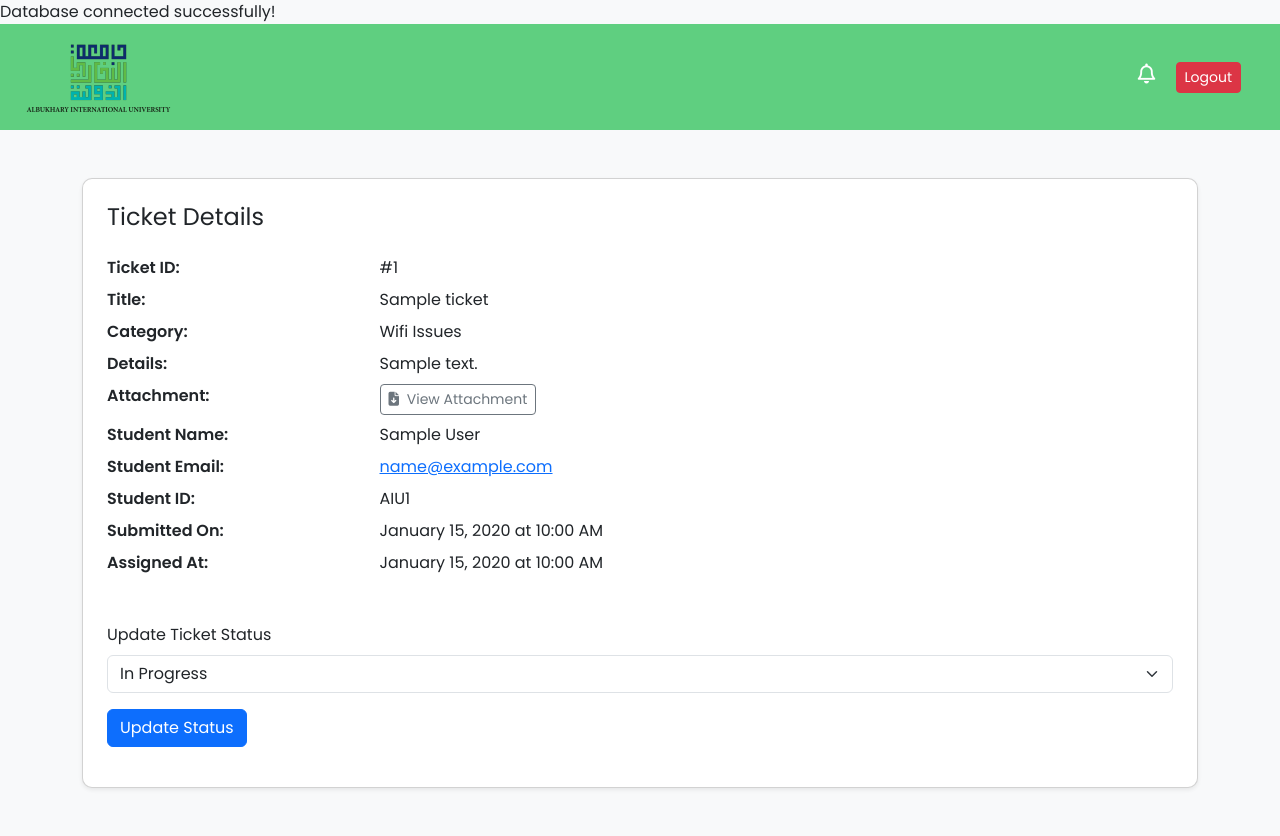
After one commit to tamannakassim/fyp_frontend_draft, a PHP site: page /public/ticketdetails.php?id=1 in a window 1280 px wide. The commit adds this page. Run offline with PHP 8.4, Linux system fonts and the light colour scheme; the visitor is signed in with stand-in values (Sample User, id 1); data comes from the database, SQL or seed files in the repository; tables that the repository leaves empty hold one stand-in row (values such as "Sample post").

Commit message:
changed ticket details page
changed it from html to php to implement the logic

```diff
--- /dev/null
+++ b/public/ticketdetails.php
@@ -0,0 +1,152 @@
+<?php
+session_start();
+include __DIR__ . '/db_connect.php'; // DB connection
+
+if (!isset($_GET['id'])) {
+    echo "No ticket ID specified.";
+    exit();
+}
+
+$ticketID = $_GET['id'];
+
+$query = "SELECT
+            t.TicketID, t.Title, t.Summary, t.Status, t.AttachmentPath, t.CreatedAt,
+            c.CategoryName,
+            u.FirstName, u.LastName, u.Email,
+            s.StudentID,
+            ta.AssignedAt
+          FROM tickets t
+          JOIN ticketcategories c ON t.CategoryID = c.CategoryID
+          JOIN users u ON t.UserID = u.UserID
+          JOIN students s ON u.UserID = s.UserID
+          JOIN ticketassignments ta ON t.ticketID = ta.ticketID
+          WHERE t.TicketID = ?";
+
+$stmt = $conn->prepare($query);
+$stmt->bind_param("i", $ticketID);
+$stmt->execute();
+$result = $stmt->get_result();
+
+if (!$ticket = $result->fetch_assoc()) {
+    echo "Ticket not found.";
+    exit();
+}
+?>
+
+
+<!DOCTYPE html>
+<html lang="en">
+<head>
+  <meta charset="UTF-8" />
+  <meta name="viewport" content="width=device-width, initial-scale=1.0"/>
+  <title>Ticket Details</title>
+
+  <!-- Bootstrap -->
+  <link href="https://cdn.jsdelivr.net/npm/bootstrap@5.3.3/dist/css/bootstrap.min.css" rel="stylesheet"/>
+
+  <!-- Font Awesome -->
+  <link rel="stylesheet" href="https://cdnjs.cloudflare.com/ajax/libs/font-awesome/6.7.2/css/all.min.css"/>
+
+  <!-- Google Fonts -->
+  <link href="https://fonts.googleapis.com/css2?family=Poppins:wght@400;600&display=swap" rel="stylesheet"/>
+
+  <style>
+    body {
+      font-family: 'Poppins', sans-serif;
+      background-color: #f8f9fa;
+    }
+    nav {
+      background-color: #5fcf80;
+      padding: 15px;
+    }
+    nav a {
+      color: #fff;
+      margin-right: 15px;
+      text-decoration: none;
+      font-weight: 600;
+    }
+    .card {
+      border-radius: 10px;
+    }
+  </style>
+</head>
+<body>
+
+<!-- Navbar -->
+<nav class="d-flex justify-content-between align-items-center px-4">
+  <a href="#"><img src="../fyp_frontend_draft-main/images/favicon-logo (1).png" alt="aiu-logo"></a>
+  <div>
+    <a href="#" class="me-3"><i class="fa-regular fa-bell fs-5"></i></a>
+    <a href="#" class="btn btn-danger btn-sm">Logout</a>
+  </div>
+</nav>
+
+<!-- Main Content -->
+<div class="container my-5">
+  <div class="card p-4 shadow-sm">
+    <h4 class="mb-4">Ticket Details</h4>
+
+    <!-- Ticket Info -->
+    <dl class="row">
+      <dt class="col-sm-3">Ticket ID:</dt>
+      <dd class="col-sm-9">#<?= htmlspecialchars($ticket['TicketID']) ?></dd>
+
+      <dt class="col-sm-3">Title:</dt>
+      <dd class="col-sm-9"><?= htmlspecialchars($ticket['Title']) ?></dd>
+
+      <dt class="col-sm-3">Category:</dt>
+      <dd class="col-sm-9"><?= htmlspecialchars($ticket['CategoryName']) ?></dd>
+
+      <dt class="col-sm-3">Details:</dt>
+      <dd class="col-sm-9"><?= nl2br(htmlspecialchars($ticket['Summary'])) ?></dd>
+
+      <dt class="col-sm-3">Attachment:</dt>
+      <dd class="col-sm-9">
+        <?php if (!empty($ticket['AttachmentPath'])): ?>
+          <a href="<?= htmlspecialchars($ticket['AttachmentPath']) ?>" target="_blank" class="btn btn-sm btn-outline-secondary">
+            <i class="fa-solid fa-file-arrow-down me-1"></i> View Attachment
+          </a>
+        <?php else: ?>
+          <span class="text-muted">No attachment</span>
+        <?php endif; ?>
+      </dd>
+
+      <dt class="col-sm-3">Student Name:</dt>
+      <dd class="col-sm-9"><?= htmlspecialchars($ticket['FirstName'] . ' ' . $ticket['LastName']) ?></dd>
+
+      <dt class="col-sm-3">Student Email:</dt>
+      <dd class="col-sm-9">
+        <a href="mailto:<?= htmlspecialchars($ticket['Email']) ?>">
+          <?= htmlspecialchars($ticket['Email']) ?>
+        </a>
+      </dd>
+
+      <dt class="col-sm-3">Student ID:</dt>
+      <dd class="col-sm-9">AIU<?= htmlspecialchars($ticket['StudentID']) ?></dd>
+
+      <dt class="col-sm-3">Submitted On:</dt>
+      <dd class="col-sm-9"><?= date('F j, Y \a\t g:i A', strtotime($ticket['CreatedAt'])) ?></dd>
+
+      <dt class="col-sm-3">Assigned At:</dt>
+      <dd class="col-sm-9"><?= date('F j, Y \a\t g:i A', strtotime($ticket['AssignedAt'])) ?></dd>
+    </dl>
+
+    <!-- Status Update Form -->
+    <form method="POST" action="update_ticket_status.php" class="mt-4">
+      <div class="mb-3">
+        <label for="status" class="form-label">Update Ticket Status</label>
+        <select class="form-select" name="status" id="status" required>
+          <option value="In Progress" <?= $ticket['Status'] === 'In Progress' ? 'selected' : '' ?>>In Progress</option>
+          <option value="Resolved/Closed" <?= $ticket['Status'] === 'Resolved' ? 'selected' : '' ?>>Resolved</option>
+        </select>
+      </div>
+      <input type="hidden" name="ticket_id" value="<?= $ticket['TicketID'] ?>" />
+      <button type="submit" class="btn btn-primary">Update Status</button>
+    </form>
+  </div>
+</div>
+
+<!-- Bootstrap JS -->
+<script src="https://cdn.jsdelivr.net/npm/bootstrap@5.3.3/dist/js/bootstrap.bundle.min.js"></script>
+</body>
+</html>
--- a/public/viewtickets.php
+++ b/public/viewtickets.php
@@ -95,7 +95,7 @@ $result = $stmt->get_result();
         <?php while($row = $result->fetch_assoc()): ?>
         <tr>
           <td>#<?= $row['TicketID'] ?></td>
-          <td><?= $row['StudentID'] ?></td>
+          <td>AIU<?= $row['StudentID'] ?></td>
           <td><?= htmlspecialchars($row['FirstName'] . ' ' . $row['LastName']) ?></td>
           <td><?= htmlspecialchars($row['CategoryName']) ?></td>
           <td><?= htmlspecialchars($row['Title']) ?></td>
@@ -107,7 +107,7 @@ $result = $stmt->get_result();
             </span>
           </td>
           <td>
-            <a href="ticket_details.php?id=<?= $row['TicketID'] ?>" class="btn btn-sm btn-outline-primary">View</a>
+            <a href="ticketdetails.php?id=<?= $row['TicketID'] ?>" class="btn btn-sm btn-outline-primary">View</a>
           </td>
         </tr>
         <?php endwhile; ?>
```
Also changed, not shown: ticketdetail.html (deleted, +0 -95 lines).
